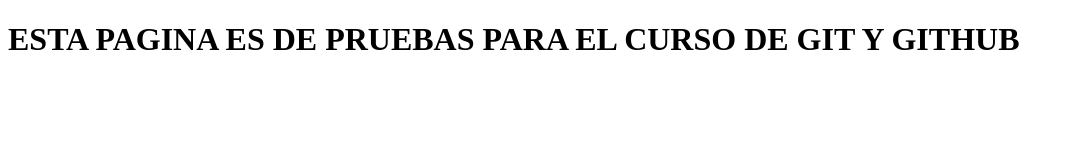
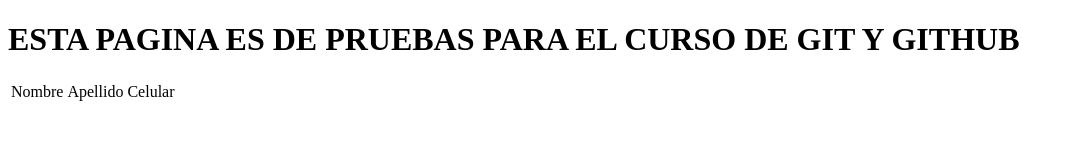
Before and after one commit to Julian-Devia/Git_GitHub, a plain HTML site: page index.html in a window 1280 px wide. Shown: the whole page, without its empty margins (0-1074 px from the left). Drawn offline with Linux system fonts and the light colour scheme.

Commit message:
Se agrego una tabla

```diff
--- a/index.html
+++ b/index.html
@@ -9,6 +9,23 @@
     <h1>ESTA PAGINA ES DE PRUEBAS PARA EL CURSO DE GIT Y GITHUB </h1>
 
 
+    <div>
+        <table>
+            <tr>
+                <td>
+                    Nombre
+                </td>
+                <td>
+                    Apellido
+                </td>
+                <td>
+                    Celular
+                </td>
+            </tr>
+        </table>
+    </div>
+
+
 
 </body>
 </html>
```
